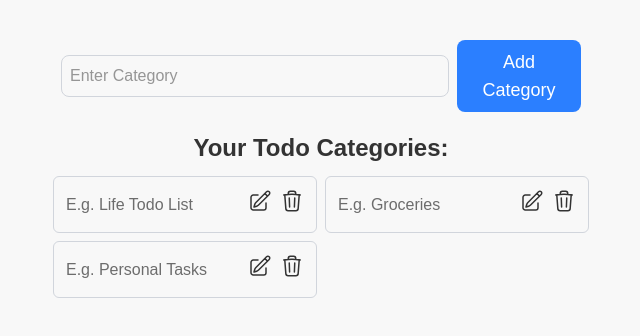
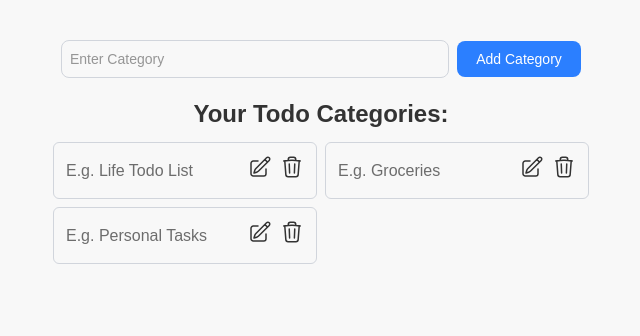
Before and after one commit to yusuf0786/todo-context-usereducer-nextjs, a Next.js app: page / in a window 1280 px wide. Shown: the top 336 px of the page, without its empty margins (319-959 px from the left). Built offline with nearby package versions, Linux system fonts and the light colour scheme.

Commit message:
add categories style fixes

```diff
--- a/app/components/AddCategory.js
+++ b/app/components/AddCategory.js
@@ -28,9 +28,9 @@ const AddCateory = ({text, setText, addCatRefElem, storedCategoryTodos}) => {
         value={text}
         onChange={(e) => setText(e.target.value)}
         onKeyDown={(e) => e.key === 'Enter' && handleAdd()}
-        className='col-span-3 w-full border border-gray-300 rounded-md px-4 py-2 focus:outline-none focus:ring-2 focus:ring-blue-500 mr-0'
+        className='col-span-3 w-full border border-gray-300 rounded-md px-4 py-2 focus:outline-none focus:ring-2 focus:ring-blue-500 mr-0 text-xs md:text-sm'
       />
-      <button onClick={handleAdd} className='col-span-1 bg-blue-500 text-white rounded-md px-4 py-2 cursor-pointer text-xs md:text-lg'>Add Category</button>
+      <button onClick={handleAdd} className='col-span-1 bg-blue-500 text-white rounded-md px-4 py-2 cursor-pointer text-xs md:text-sm'>Add Category</button>
     </div>
   );
 };
```
